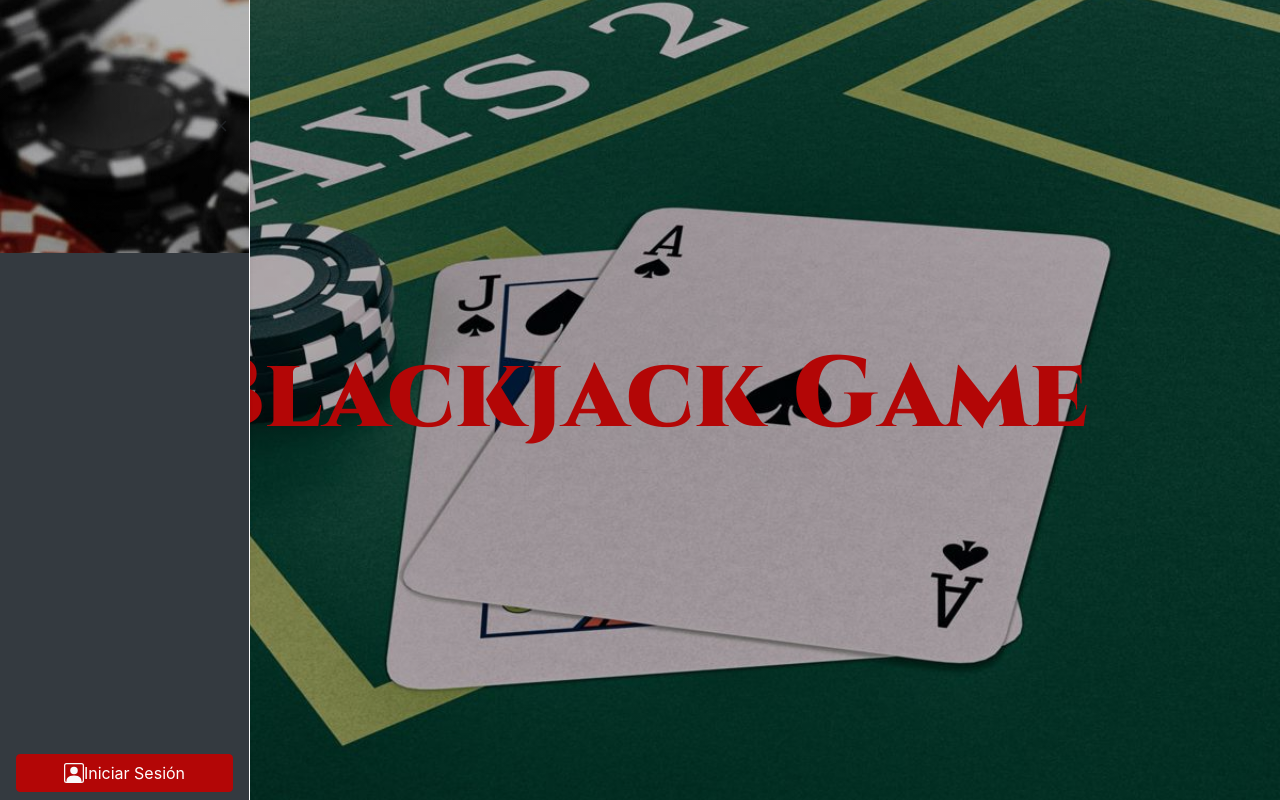
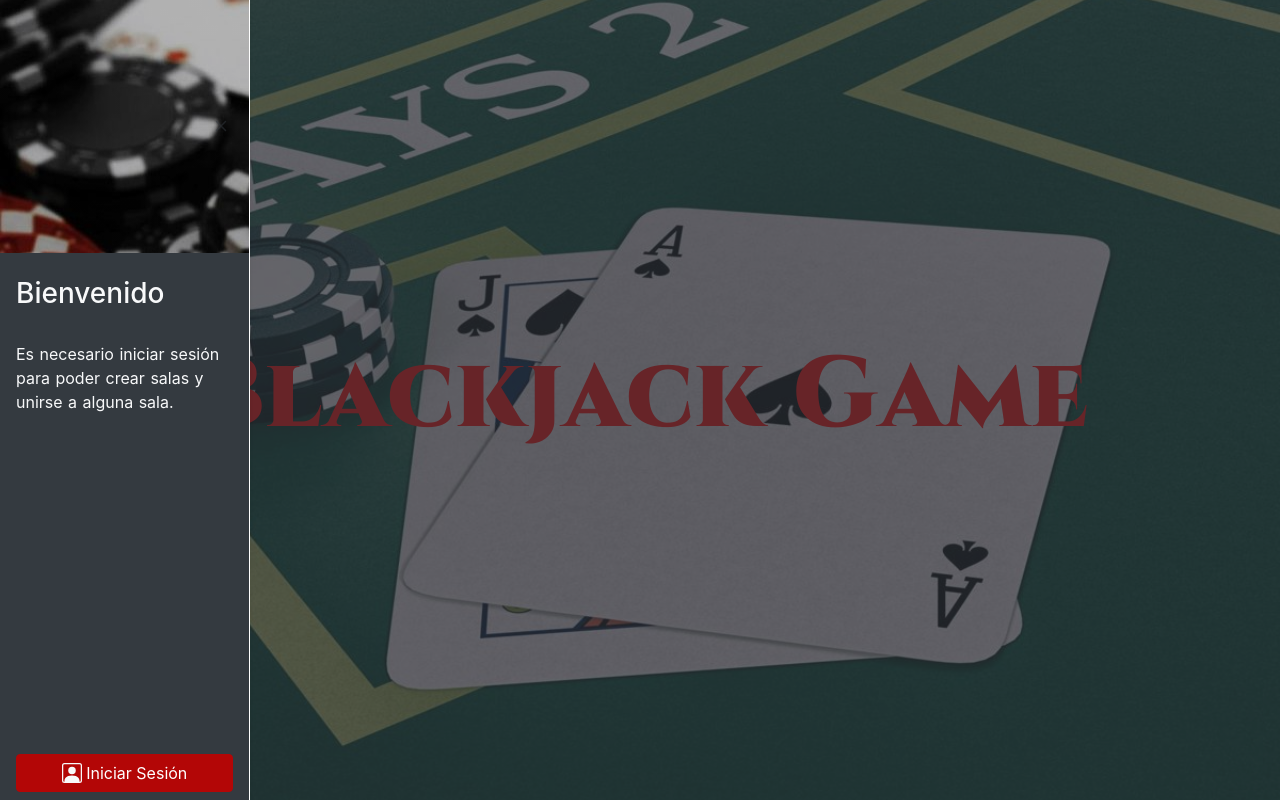
Before and after one commit to luisedudiaz/Blackjack, a Nuxt app: page / in a window 1280 px wide. Both pictures are taken after a click on the button 45 px from the left and 40 px from the top of the page. Built offline with nearby package versions, Linux system fonts and the light colour scheme; no server answers.

Commit message:
Sidebar improvements

```diff
--- a/components/Header.vue
+++ b/components/Header.vue
@@ -10,6 +10,8 @@
       shadow="sm"
       sidebar-class="border-right border-white"
       width="250px"
+      lazy
+      backdrop
     >
       <template v-slot:footer>
         <div
@@ -22,7 +24,7 @@
             variant="danger"
             @click="$auth.logout()"
           >
-            <b-icon variant="light" icon="person-square"></b-icon>Cerrar Sesión
+            <b-icon variant="light" icon="person-square"></b-icon> Cerrar Sesión
           </b-button>
         </div>
         <div v-else class="d-flex  text-light align-items-center px-3 py-2">
@@ -32,11 +34,15 @@
             variant="danger"
             @click="$auth.loginWith('google')"
           >
-            <b-icon variant="light" icon="person-square"></b-icon>Iniciar Sesión
+            <b-icon variant="light" icon="person-square"></b-icon>
+            Iniciar Sesión
           </b-button>
         </div>
       </template>
       <div v-if="$auth.loggedIn">
+        <div class="text-secondary text-center px-3 py-4">
+          <h3>Blackjack</h3>
+        </div>
         <b-button-group
           class="d-flex text-light align-items-center px-3 py-2"
           vertical
@@ -50,6 +56,17 @@
             Crear Sala
           </b-button>
         </b-button-group>
+      </div>
+      <div v-else class="text-light">
+        <div class="px-3 py-4">
+          <h3>Bienvenido</h3>
+        </div>
+        <div class="px-3">
+          <p>
+            Es necesario iniciar sesión para poder crear salas y unirse a alguna
+            sala.
+          </p>
+        </div>
       </div>
     </b-sidebar>
   </div>
```
